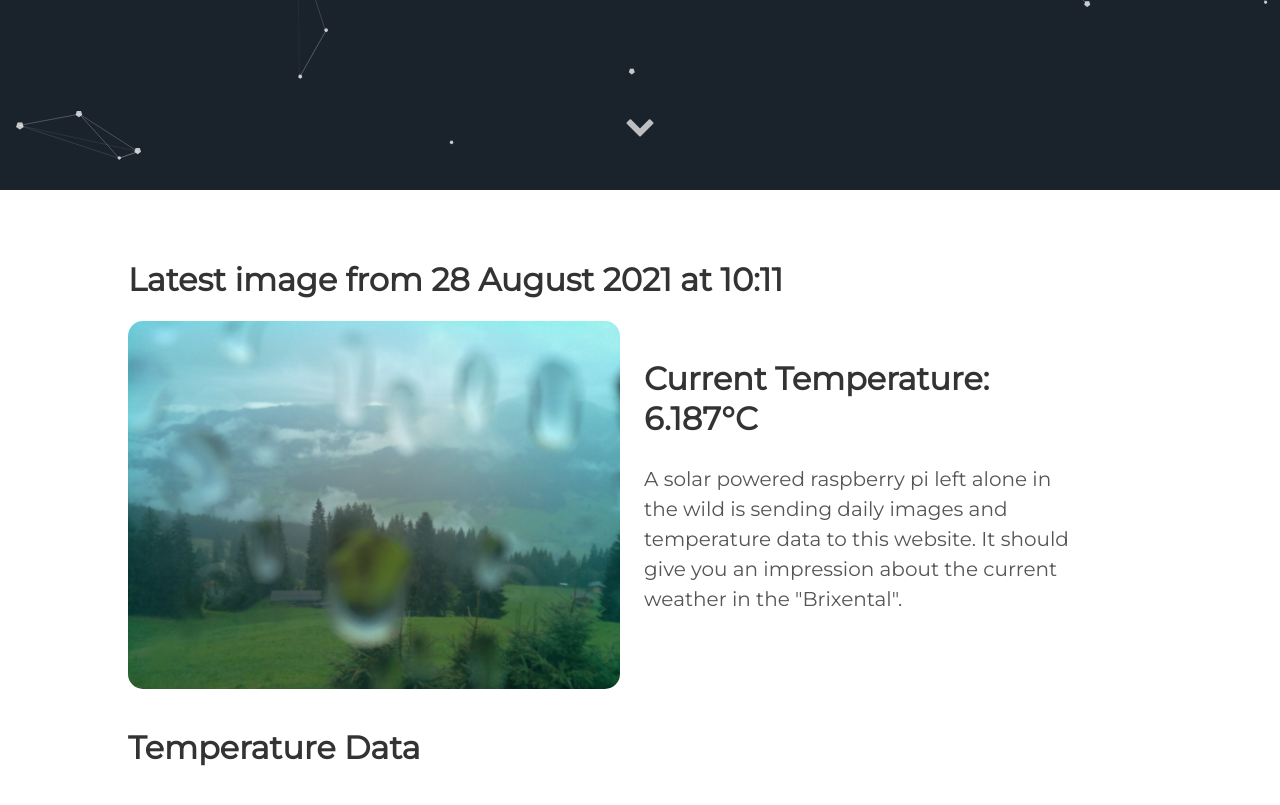
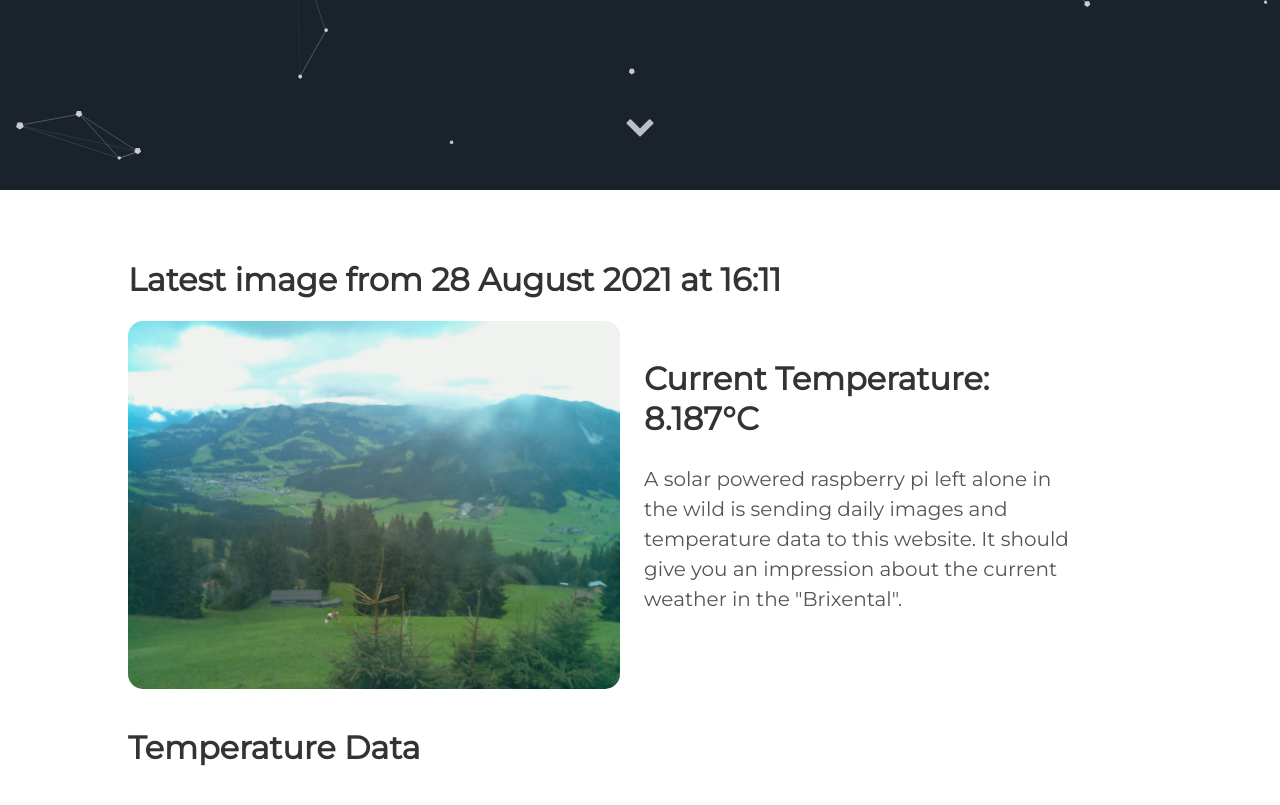
Before and after one commit to vektorious/vektorious.github.io, a Jekyll site: the page built from resources/huette.md, in a window 1280 px wide and 900 px high, scrolled down 710 px. Shown: the top 805 px of the window. Built offline with Jekyll 4.4.1, drawn with Linux system fonts in a browser that asks for light colours.

Commit message:
I'm a bot beep boop

```diff
--- a/resources/huette.md
+++ b/resources/huette.md
@@ -6,13 +6,13 @@
 description: 'Live image from the Austrian alps'
 twitter_text: ' '
 ---
-## Latest image from 28 August 2021 at 10:11
+## Latest image from 28 August 2021 at 16:11
 <div class="huette">
   <div class="huette-image">
     <img src="{{ "/assets/img/huette.jpg" | prepend: site.baseurl }}">
   </div>
   <div class="huette-text">
-        <h2>Current Temperature: 6.187°C</h2>
+        <h2>Current Temperature: 8.187°C</h2>
         <p>A solar powered raspberry pi left alone in the wild is sending daily images and temperature data to this website. It should give you an impression about the current weather in the "Brixental".</p>
 
   </div>
```
Also changed, not shown: rpi-script/2021-08-28_160951.txt (renamed from rpi-script/2021-08-28_100952.txt, +5 -5 lines), rpi-script/huette.md (+2 -2 lines), assets/img/huette.jpg, assets/img/temp_plot.png, rpi-script/temp_plot.png, 1 other file.
